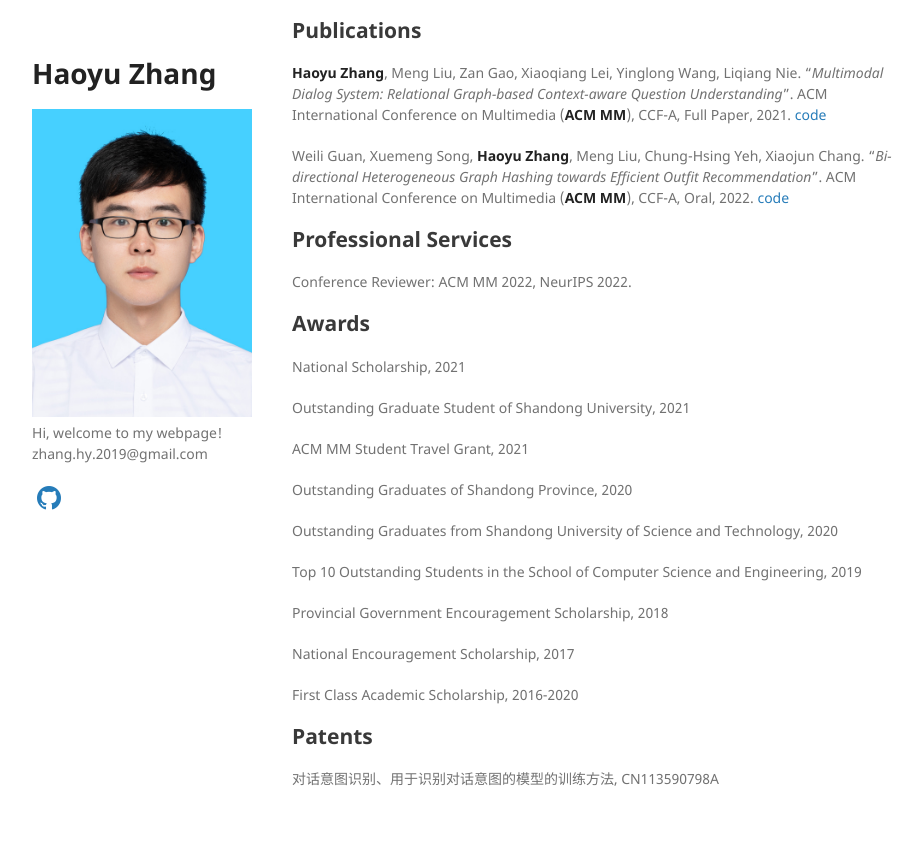
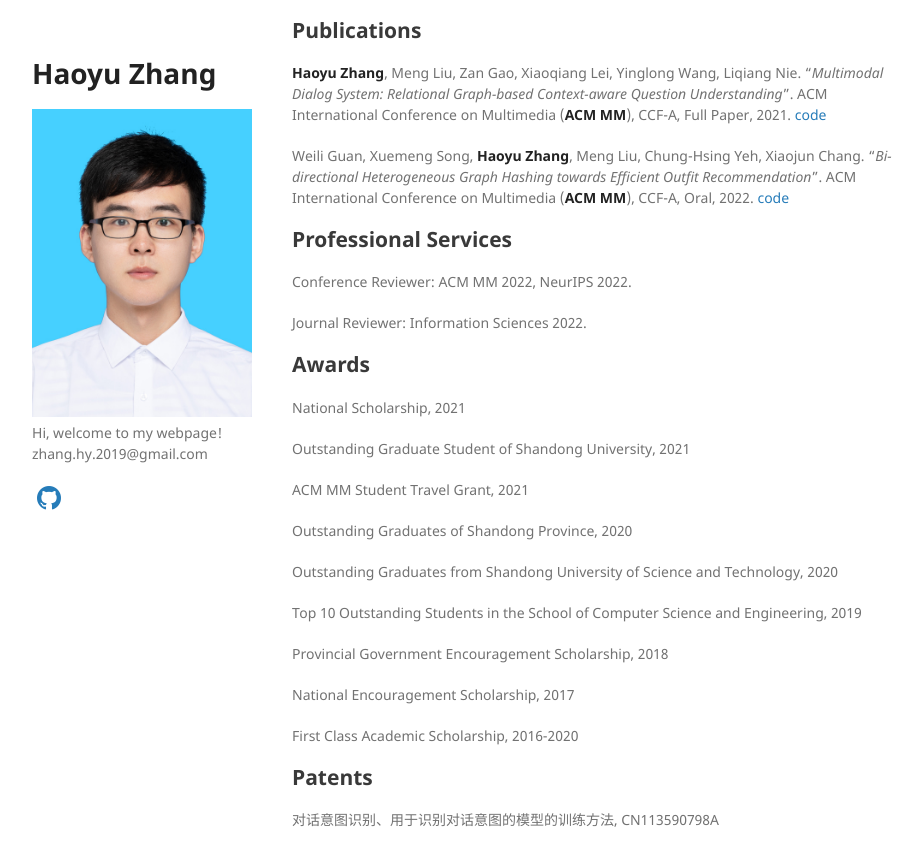
Before and after one commit to Hyu-Zhang/Hyu-Zhang.github.io, a Jekyll site: the page built from index.md, in a window 1280 px wide and 900 px high, scrolled down 584 px. Shown: the top 866 px of the window, without its empty margins (178-1100 px from the left). Built offline with Jekyll 4.4.1, drawn with Linux system fonts in a browser that asks for light colours; a style sheet for code colours, icons or effects is not loaded; our own code applies the rules of GitHub Pages for plain Markdown files.

Commit message:
Update index.md

```diff
--- a/index.md
+++ b/index.md
@@ -61,6 +61,8 @@ Weili Guan, Xuemeng Song, **Haoyu Zhang**, Meng Liu, Chung-Hsing Yeh, Xiaojun Ch
 
 Conference Reviewer: ACM MM 2022, NeurIPS 2022.
 
+Journal Reviewer: Information Sciences 2022.
+
 ## Awards
 
 National Scholarship, 2021
```
